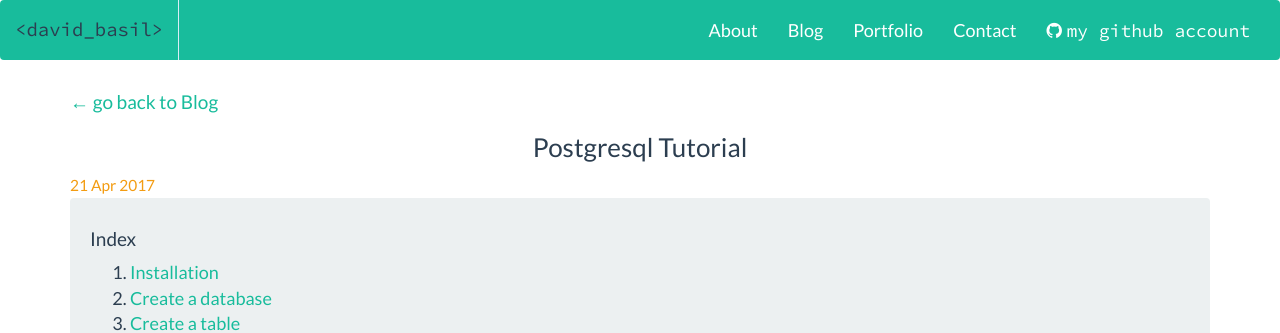
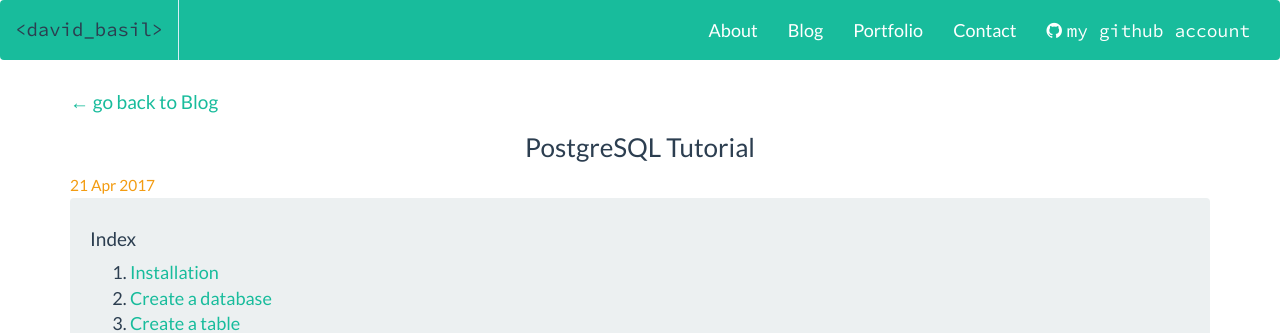
Before and after one commit to DavidBasil/basildavid, a Jekyll site: the page built from _posts/2017-04-21-postgresql-tutorial.html, in a window 1280 px wide and 900 px high. Shown: the top 333 px of the window. Built offline with Jekyll 4.4.1, drawn with Linux system fonts in a browser that asks for light colours; nearby versions of some CDN libraries.

```diff
--- a/_posts/2017-04-21-postgresql-tutorial.html
+++ b/_posts/2017-04-21-postgresql-tutorial.html
@@ -1,6 +1,6 @@
 ---
 layout: post
-title: Postgresql Tutorial
+title: PostgreSQL Tutorial
 description: Learn the basics of PostgreSql
 excerpt: Concepts, Installation, Queries
 ---
@@ -154,4 +154,4 @@ to "new_name";
 
 <hr />
 
-<p>All of those are just basics of Postgres. There are many more commands, tips and tricks for database management; it would take many blog posts to cover all of the core functionality. I <a href="">uploaded a little cheat sheet to github.</a> It lists all major psql and potgress statements that are often used in the wild. I will try to make is as comprehensive as possible in the future.</p>.
+<p>All of those are just basics of Postgres. There are many more commands, tips and tricks for database management; it would take many blog posts to cover all of the core functionality. I <a href="https://github.com/DavidBasil/postgresql-cheat-sheet">uploaded a little cheat sheet to github.</a> It lists all major psql and potgress statements that are often used in the wild. I will try to make is as comprehensive as possible in the future.</p>.
--- a/_posts/2017-04-22-git-tutorial.html
+++ b/_posts/2017-04-22-git-tutorial.html
@@ -2,7 +2,7 @@
 layout: post
 title: Git Tutorial
 description: Learn how to use Git version control.
-excerpt: Git version control.
+excerpt: Git version control
 ---
 
 <div class="well">
--- a/_posts/2017-04-25-django-online-store-2.html
+++ b/_posts/2017-04-26-django-online-store-2.html
@@ -384,3 +384,7 @@ This template displays all cart items and an order form. Now we need a template
 </pre>
 Start the server, add some items into the cart and fill out the order form. If everything is correct you should see a thank you message after the order completion.
 </p>
+
+<hr />
+
+<h4 class="text-center">To Be Continued</h4>
--- a/_posts/2017-04-27-dev-tools.html
+++ b/_posts/2017-04-27-dev-tools.html
@@ -2,7 +2,7 @@
 layout: post
 title: My Programming Tools/books/productity tips.
 description: Programming/Developemnts tools that I use everyday.
-excerpt: I'm sharing my tools and tips with you.
+excerpt: I share my tools and productivity tips.
 ---
 
 <div class="well">
--- a/assets/css/style.css
+++ b/assets/css/style.css
@@ -1,5 +1,4 @@
 @import url('https://fonts.googleapis.com/css?family=Source+Code+Pro');
-
 
 body {
   font-size: 18px;
```
